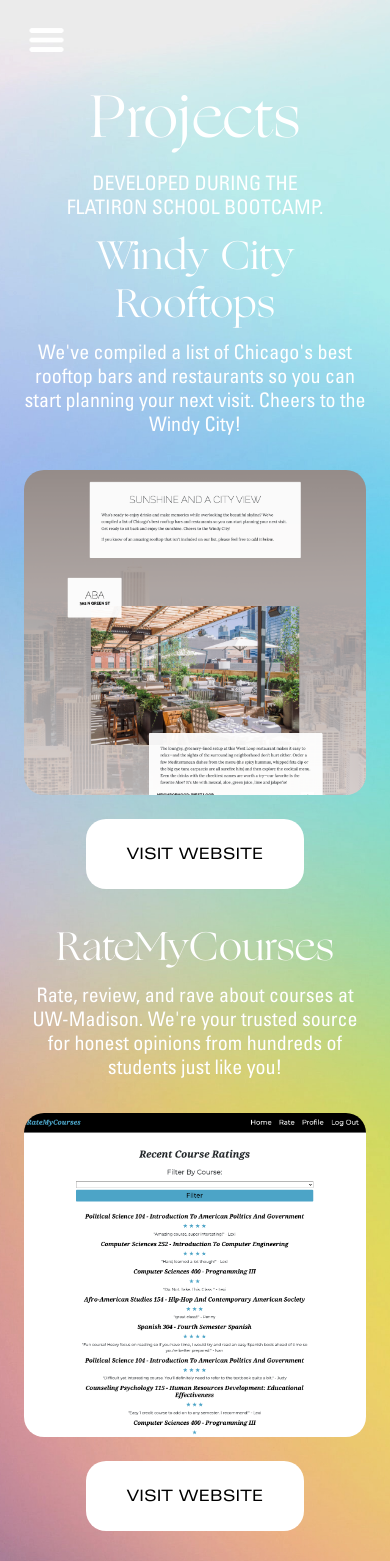
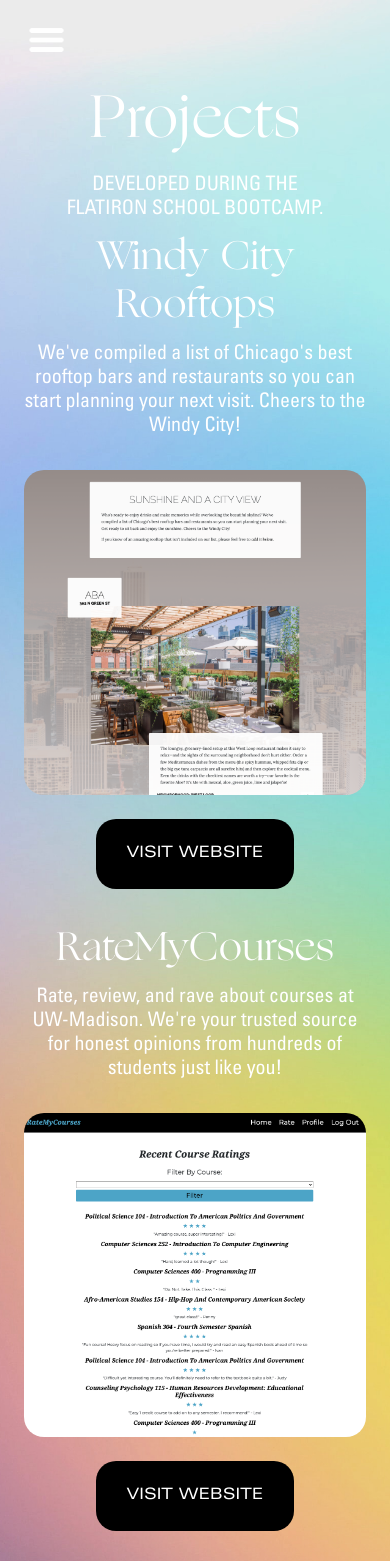
Before and after one commit to lexisandoval/portfolio, a React (Create React App) app: page /projects in a window 390 px wide. Shown: the top 1561 px of the page. Built offline with nearby package versions, Linux system fonts and the light colour scheme.

Commit message:
Button styling update

```diff
--- a/src/App.css
+++ b/src/App.css
@@ -114,7 +114,7 @@
   box-shadow: 0 15px 30px   rgba(0, 0, 0, 0.7);
 }
 
-#workBtn {
+#workBtn, #websiteBtn {
   background-color: black !important;
   border-color: transparent !important;
   border-style: solid !important;
@@ -126,8 +126,9 @@
   padding: 10px 30px 10px 30px !important;
 }
 
-#workBtn:hover {
-  box-shadow: 0 15px 30px   rgba(0, 0, 0, 0.7);
+#workBtn:hover,
+#websiteBtn:hover {
+  box-shadow: 0 15px 30px rgba(0, 0, 0, 0.7);
 }
 
 .socials:hover {
@@ -276,7 +277,7 @@
     text-align: center;
   }
 
-  #workBtn, #aboutBtn, #emailBtn {
+  #workBtn, #aboutBtn, #emailBtn, #websiteBtn {
     font-size: 98% !important;
   }
 
@@ -289,7 +290,7 @@
     margin-bottom: 1% !important;
   }
 
-  #workBtn, #aboutBtn, #emailBtn{
+  #workBtn, #aboutBtn, #emailBtn, #websiteBtn {
     min-height: 70px !important;
     display: inline-flex;
     align-items: center;
--- a/src/components/Projects.js
+++ b/src/components/Projects.js
@@ -38,7 +38,7 @@
           </div>
         </div><br />
         <a href="https://windycityrooftops.netlify.app/" target="_blank" rel="noreferrer" className="nounderline">
-          <Button id="emailBtn" className="spaceabove spacebelow">VISIT WEBSITE</Button>
+          <Button id="websiteBtn" className="spaceabove spacebelow">VISIT WEBSITE</Button>
         </a>
       </Container>
       <div className="spacer mobilespacer" />
@@ -53,7 +53,7 @@
           </div>
         </div><br />
         <a href="https://ratemy-courses.herokuapp.com/" target="_blank" rel="noreferrer" className="nounderline">
-          <Button id="emailBtn" className="spaceabove spacebelow">VISIT WEBSITE</Button>
+          <Button id="websiteBtn" className="spaceabove spacebelow">VISIT WEBSITE</Button>
         </a>
       </Container>
       <br />
```
